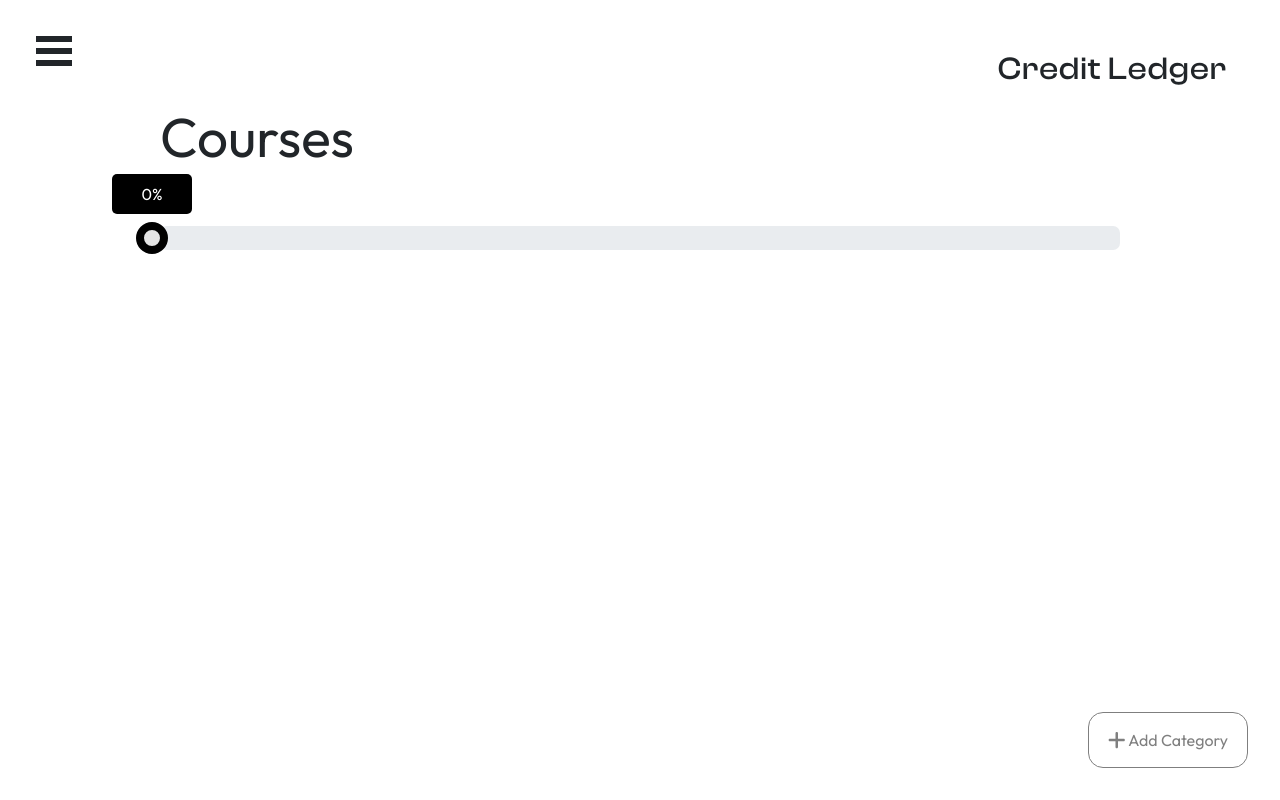
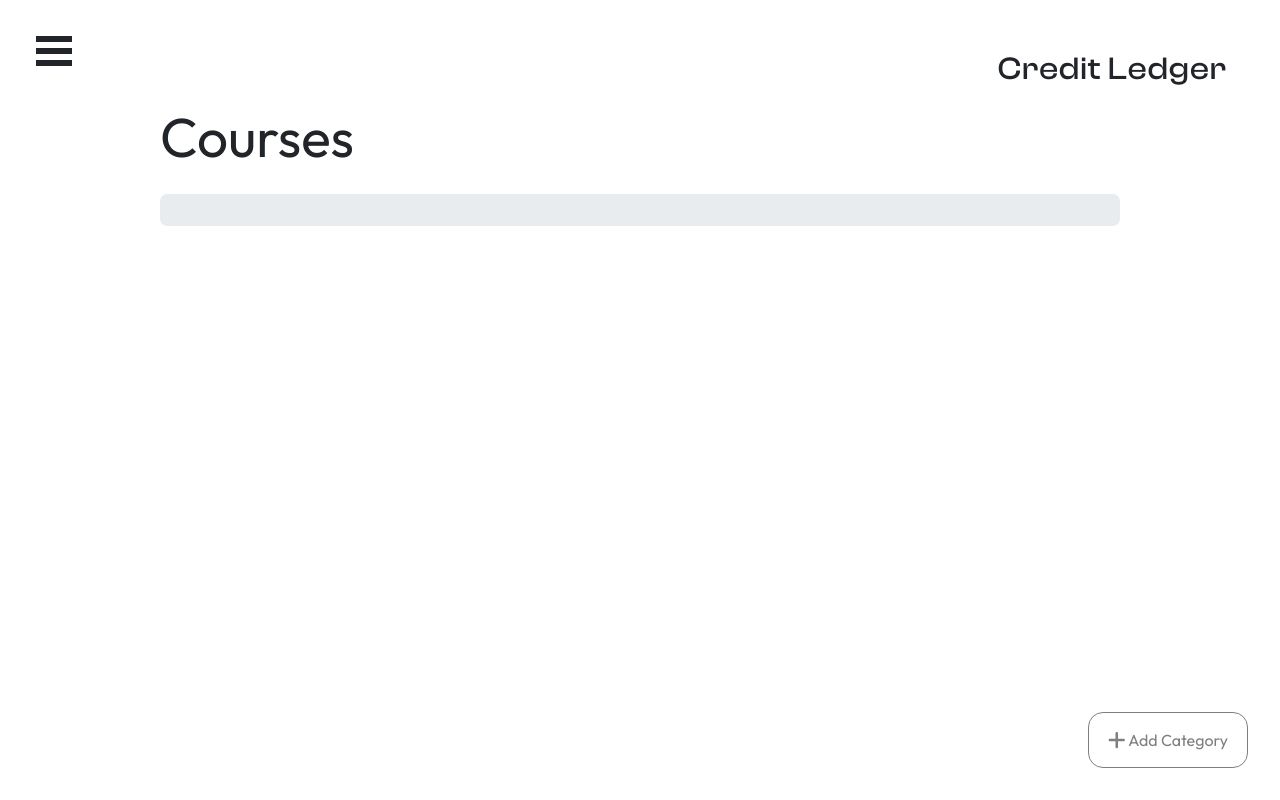
Before and after one commit to adityasundar15/CourseTracker, a React (Vite) app: page /courses in a window 1280 px wide. Built offline with nearby package versions, Linux system fonts and the light colour scheme.

Commit message:
design changes

```diff
--- a/src/App.css
+++ b/src/App.css
@@ -247,7 +247,7 @@ Note: Beware of modifying this element as it can break the animations - you shou
 .course-page-title {
     font-size: 3.43rem;
     font-family: 'Outfit';
-    padding: 10% 0% 3rem;
+    padding: 10% 0% 1rem;
 }
 
 .progress-container {
@@ -256,13 +256,13 @@ Note: Beware of modifying this element as it can break the animations - you shou
 }
 
 .bar-progress {
-    height: 1.5rem !important;
+    height: 2rem !important;
     border-radius: 7px !important;
 }
 
 .progress-bar {
     background-color: #000000 !important;
-    border-radius: 7px !important;
+    border-radius: 9px !important;
 }
 
 .progress-marker {
@@ -343,7 +343,7 @@ Note: Beware of modifying this element as it can break the animations - you shou
 .category-page-title {
     font-size: 2.75rem;
     font-family: 'Outfit';
-    padding: 15% 0% 4rem;
+    padding: 15% 0% 2rem;
 }
 
 .arrow-icon-container {
@@ -366,6 +366,10 @@ Note: Beware of modifying this element as it can break the animations - you shou
     background-color: #E9E9E9;
     font-weight: 300;
     border-radius: 3px;
+}
+
+.completed {
+    background-color: #B1B1B1;
 }
 
 .add-course {
--- a/src/pages/Category.tsx
+++ b/src/pages/Category.tsx
@@ -1,4 +1,4 @@
-import React, { useEffect, useState } from "react";
+import React, { useEffect, useMemo, useState } from "react";
 import { useNavigate, useParams } from "react-router-dom";
 import { Course, CourseCategory } from "./Courses";
 import placeHolderPic1 from "../assets/default_courses1.png";
@@ -9,6 +9,7 @@ import ErrorPage from "./ErrorPage";
 import { IoIosArrowDropleftCircle } from "react-icons/io";
 import AddCourseModal from "../components/AddCourseModal";
 import { TiDelete } from "react-icons/ti";
+import { GiGraduateCap } from "react-icons/gi";
 
 const SelectedCategory: React.FC = () => {
   const navigate = useNavigate();
@@ -40,15 +41,15 @@ const SelectedCategory: React.FC = () => {
     ? JSON.parse(storedCategories)
     : [];
 
-  const selectedCategory: CourseCategory | undefined = courseCategories.find(
-    (category) => category.id === id
-  );
+  const selectedCategory: CourseCategory | undefined = useMemo(() => {
+    return courseCategories.find((category) => category.id === id);
+  }, [courseCategories, id]);
 
   useEffect(() => {
-    if (selectedCategory) {
+    if (selectedCategory && selectedCategory.courses !== courseList) {
       setCourseList(selectedCategory.courses);
     }
-  }, [selectedCategory]);
+  }, []);
 
   if (!selectedCategory) {
     return <ErrorPage />;
@@ -124,15 +125,16 @@ const SelectedCategory: React.FC = () => {
               </div>
               <div className="d-flex flex-column mb-3">
                 <span className="progress-container">
-                  <div
+                  {/* <div
                     className="progress-marker"
                     style={{ left: `calc(${overallProgress}% - 1rem)` }}
                   >
                     <div className="marker-label">{overallProgress + "%"}</div>
-                  </div>
+                  </div> */}
                   <ProgressBar
                     now={Number(overallProgress)}
                     className="bar-progress"
+                    label={overallProgress + "%"}
                   />
                 </span>
               </div>
@@ -183,6 +185,7 @@ const CourseItem = ({
   id,
   name,
   credit,
+  progress,
   removeCourse,
 }: Course & { removeCourse: (id: string) => void }) => {
   const [isHovered, setIsHovered] = useState(false);
@@ -197,10 +200,15 @@ const CourseItem = ({
       onMouseEnter={() => setIsHovered(true)}
       onMouseLeave={() => setIsHovered(false)}
     >
-      <div className="course-item row p-3">
-        <div className="course-name col align-self-start">{name}</div>
+      <div
+        className={`course-item row p-3 ${progress === 1 ? "completed" : ""}`}
+      >
+        <div className="course-name col-9 align-self-start">{name}</div>
         <div className="course-credit col align-self-end d-flex justify-content-end">
-          {credit} credits
+          <div className="col-9 align-self-end d-flex justify-content-end">
+            <GiGraduateCap size={25} />
+          </div>
+          <div className="col px-4">{credit}</div>
         </div>
       </div>
       {isHovered && (
--- a/src/pages/Courses.tsx
+++ b/src/pages/Courses.tsx
@@ -84,15 +84,16 @@ function Courses() {
         <div className="w-75 h-100 d-flex flex-column">
           <span className="course-page-title">Courses</span>
           <span className="progress-container">
-            <div
+            {/* <div
               className="progress-marker"
               style={{ left: `calc(${overallProgress}% - 1.5rem)` }}
             >
               <div className="marker-label">{overallProgress + "%"}</div>
-            </div>
+            </div> */}
             <ProgressBar
               now={Number(overallProgress)}
               className="bar-progress"
+              label={overallProgress + "%"}
             />
           </span>
           <Row xs={1} md={2} lg={3}>
```
